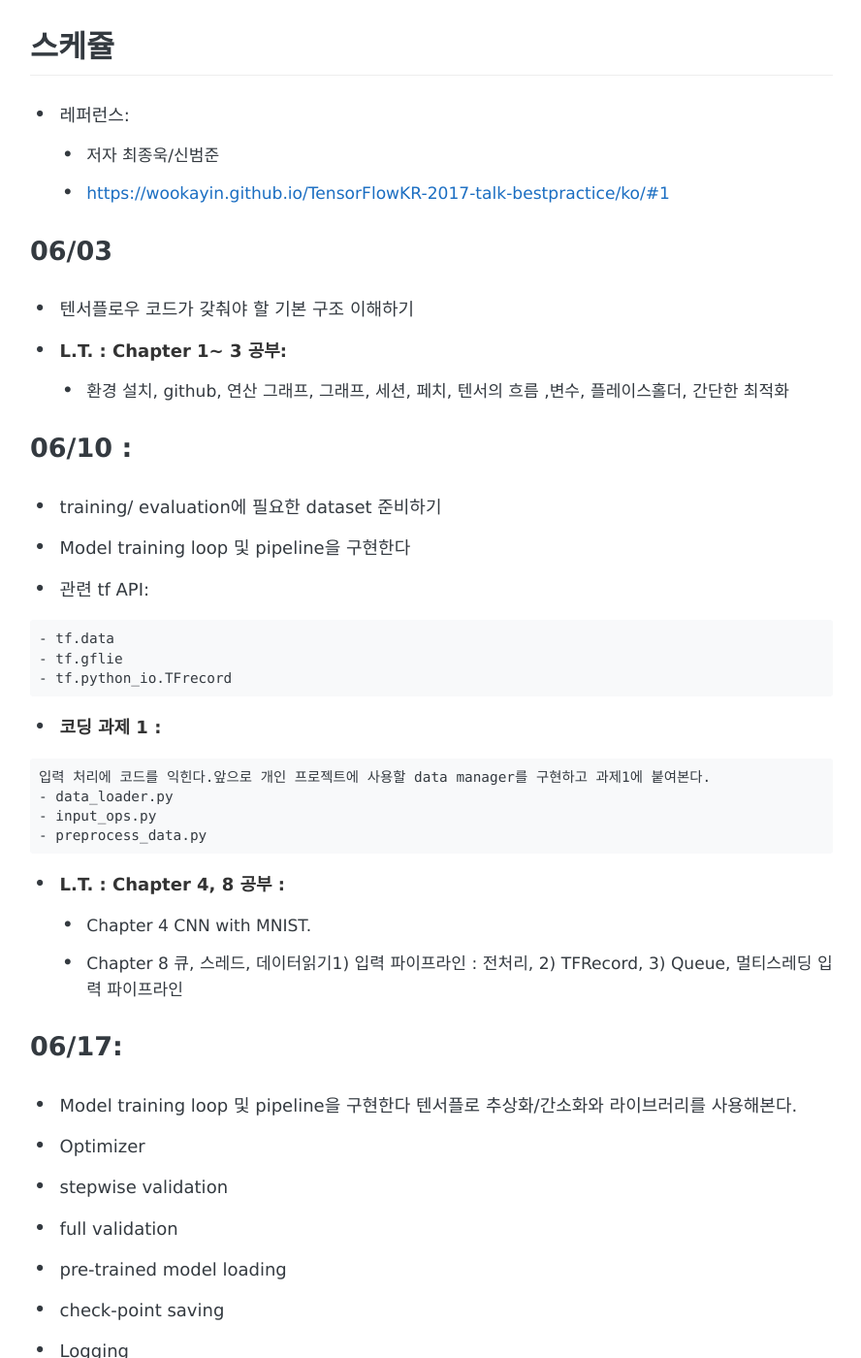
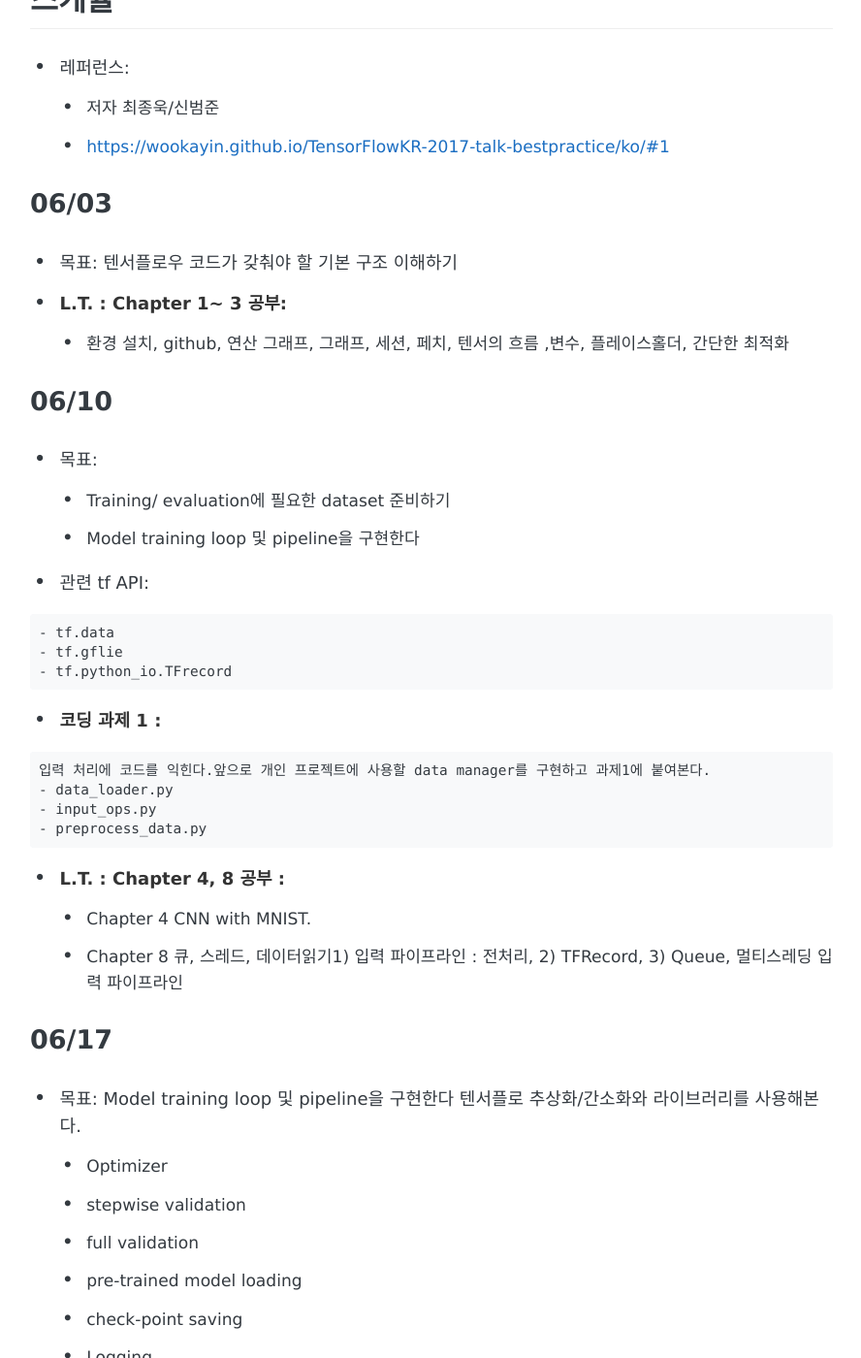
Before and after one commit to motlabs/motlabs.github.io, a Jekyll site: the page built from _posts/2018-06-08-syllabus.md, in a window 1280 px wide and 1400 px high, scrolled down 1906 px. Shown: the whole window at 97% size, without its empty margins (195-1083 px from the left). Built offline with Jekyll 4.4.1, drawn with Linux system fonts in a browser that asks for light colours; some web fonts are replaced; some of the changed lines change nothing that is shown; some of the changed text lies outside the part shown.

Commit message:
(doc) 일부 수정

````diff
--- a/_posts/2018-06-08-syllabus.md
+++ b/_posts/2018-06-08-syllabus.md
@@ -1,6 +1,6 @@
 ---
 layout: post
-title: "TF Pattern Design 2018 in MoT, Syllabus"
+title: TF Pattern Design 2018, Syllabus
 description: "A Syllabus"
 author: jwkang
 date: 2018-06-08
@@ -59,13 +59,14 @@ share: true
     - [https://wookayin.github.io/TensorFlowKR-2017-talk-bestpractice/ko/#1](https://wookayin.github.io/TensorFlowKR-2017-talk-bestpractice/ko/#1)
 
 ### 06/03
-- 텐서플로우 코드가 갖춰야 할 기본 구조 이해하기
+- 목표: 텐서플로우 코드가 갖춰야 할 기본 구조 이해하기
 - **L.T. : Chapter 1~ 3 공부:**
     - 환경 설치, github, 연산 그래프, 그래프, 세션, 페치, 텐서의 흐름 ,변수, 플레이스홀더, 간단한 최적화
 
-### 06/10 :
-- training/ evaluation에 필요한 dataset 준비하기
-- Model training loop 및 pipeline을 구현한다
+### 06/10
+- 목표:
+    - Training/ evaluation에 필요한 dataset 준비하기
+    - Model training loop 및 pipeline을 구현한다
 - 관련 tf API:
 
 ```
@@ -87,15 +88,15 @@ share: true
     - Chapter 4 CNN with MNIST.
     - Chapter 8 큐, 스레드, 데이터읽기1) 입력 파이프라인 : 전처리, 2) TFRecord, 3) Queue, 멀티스레딩 입력 파이프라인
 
-### 06/17:
-- Model training loop 및 pipeline을 구현한다 텐서플로 추상화/간소화와 라이브러리를 사용해본다.
-- Optimizer
-- stepwise validation
-- full validation
-- pre-trained model loading
-- check-point saving
-- Logging
-- tensorboard summary
+### 06/17
+- 목표: Model training loop 및 pipeline을 구현한다 텐서플로 추상화/간소화와 라이브러리를 사용해본다.
+    - Optimizer
+    - stepwise validation
+    - full validation
+    - pre-trained model loading
+    - check-point saving
+    - Logging
+    - tensorboard summary
 
 - 관련 tf API
 
@@ -129,8 +130,8 @@ Lenet5 with MNIST 구현과제2의 코드를 새로 익힌 API를 통해서 업
         3) metagraphdef
 
 
-### 06/24:
-- 텐서 보드 시각화와 시계열 데이터를 다뤄보자
+### 06/24
+- 목표: 텐서 보드 시각화와 시계열 데이터를 다뤄보자
 
 - 관련 tf API:
 
@@ -163,14 +164,14 @@ RNN / LSTM 구현, tfboard를 사용해 본다. 라이브러리 등을 최대한
         ```
 
 ### 06/30:
-- tf model configuration 관리하기
-- nice - style and readability
-- componentwise coding
-- logging
-- Meta parameter
-- Multi GPU관련 tf API:
-- get\_variable
-- variable\_scope
+- 목표: tf model configuration 관리하기
+    - nice - style and readability
+    - componentwise coding
+    - logging
+    - Meta parameter
+    - Multi GPU관련 tf API:
+    - get\_variable
+    - variable\_scope
 
 - **코딩과제 4 :**
 model부분을 모듈화 해보고 readability를 높여 보자, model configuration을 해보자
````
